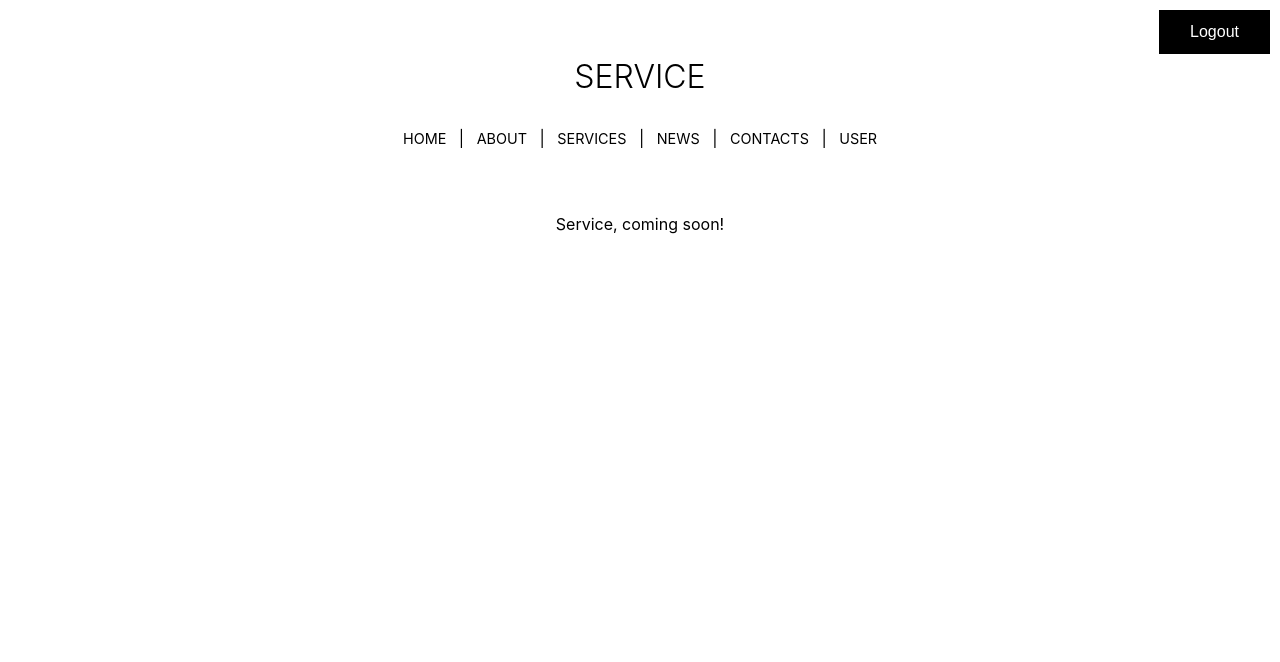
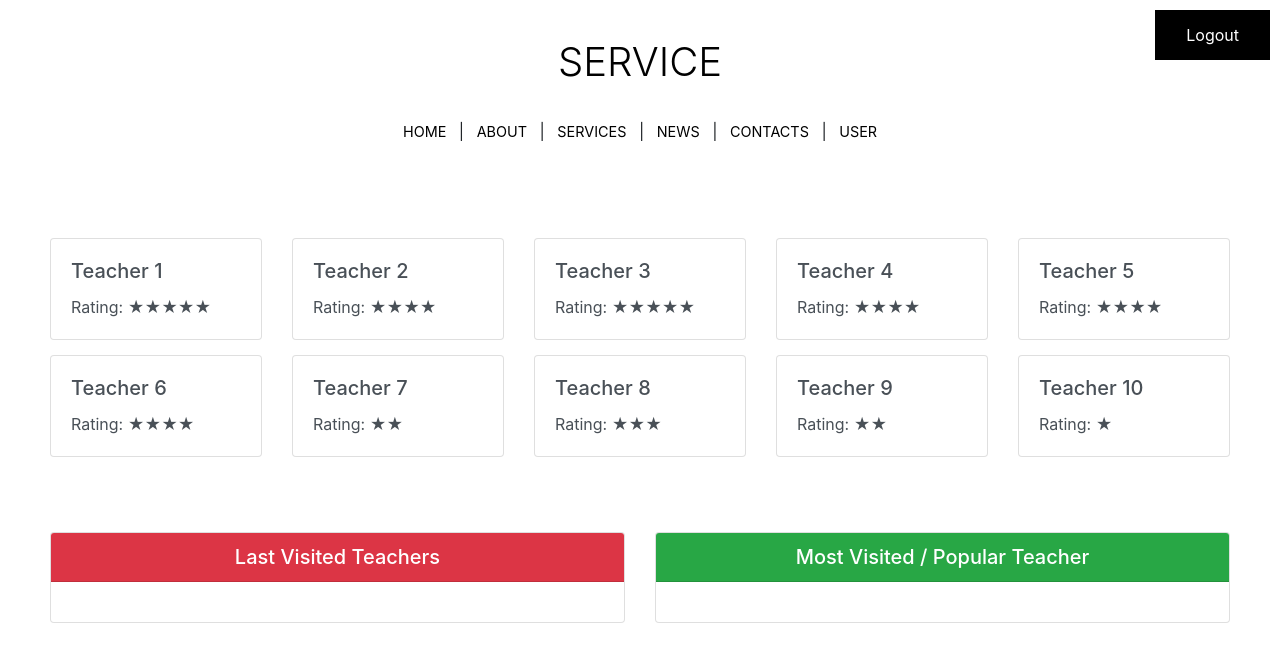
Before and after one commit to yohochen/CMPE272, a PHP site: page /service.php in a window 1280 px wide. Shown: the top 662 px of the page. Run offline with PHP 8.4, Linux system fonts and the light colour scheme; the visitor is signed in with stand-in values (Sample User, id 1); some libraries are stand-ins or nearby versions.

Commit message:
Add service page

```diff
--- a/reusable/head.php
+++ b/reusable/head.php
@@ -1,4 +1,14 @@
-
+<script src="https://code.jquery.com/jquery-3.2.1.slim.min.js"
+            integrity="sha384-KJ3o2DKtIkvYIK3UENzmM7KCkRr/rE9/Qpg6aAZGJwFDMVNA/GpGFF93hXpG5KkN"
+            crossorigin="anonymous"></script>
+<script src="https://cdnjs.cloudflare.com/ajax/libs/popper.js/1.12.9/umd/popper.min.js"
+        integrity="sha384-ApNbgh9B+Y1QKtv3Rn7W3mgPxhU9K/ScQsAP7hUibX39j7fakFPskvXusvfa0b4Q"
+        crossorigin="anonymous"></script>
+<script src="https://maxcdn.bootstrapcdn.com/bootstrap/4.0.0/js/bootstrap.min.js"
+        integrity="sha384-JZR6Spejh4U02d8jOt6vLEHfe/JQGiRRSQQxSfFWpi1MquVdAyjUar5+76PVCmYl"
+        crossorigin="anonymous"></script>
+<link rel="stylesheet" href="https://maxcdn.bootstrapcdn.com/bootstrap/4.0.0/css/bootstrap.min.css"
+      integrity="sha384-Gn5384xqQ1aoWXA+058RXPxPg6fy4IWvTNh0E263XmFcJlSAwiGgFAW/dAiS6JXm" crossorigin="anonymous">
 
 <link rel="stylesheet" type='text/css' href="css/style.css">
 <link rel="stylesheet" type='text/css' href="css/login.css">
--- a/service.php
+++ b/service.php
@@ -2,7 +2,40 @@
 session_start();
 ?>
 <!DOCTYPE html>
+
+
+<style>
+    .card-container {
+        padding: 30px 50px;
+        /* background-color: red; */
+        text-align: left;
+    }
+    .card {
+        margin: 15px;
+    }
+
+    /* .card {
+        margin-bottom: 15px;
+    } */
+
+</style>
+
 <html>
+    <head>
+        <!-- <script src="https://code.jquery.com/jquery-3.2.1.slim.min.js"
+                    integrity="sha384-KJ3o2DKtIkvYIK3UENzmM7KCkRr/rE9/Qpg6aAZGJwFDMVNA/GpGFF93hXpG5KkN"
+                    crossorigin="anonymous"></script>
+        <script src="https://cdnjs.cloudflare.com/ajax/libs/popper.js/1.12.9/umd/popper.min.js"
+                integrity="sha384-ApNbgh9B+Y1QKtv3Rn7W3mgPxhU9K/ScQsAP7hUibX39j7fakFPskvXusvfa0b4Q"
+                crossorigin="anonymous"></script>
+        <script src="https://maxcdn.bootstrapcdn.com/bootstrap/4.0.0/js/bootstrap.min.js"
+                integrity="sha384-JZR6Spejh4U02d8jOt6vLEHfe/JQGiRRSQQxSfFWpi1MquVdAyjUar5+76PVCmYl"
+                crossorigin="anonymous"></script>
+        <link rel="stylesheet" href="https://maxcdn.bootstrapcdn.com/bootstrap/4.0.0/css/bootstrap.min.css"
+              integrity="sha384-Gn5384xqQ1aoWXA+058RXPxPg6fy4IWvTNh0E263XmFcJlSAwiGgFAW/dAiS6JXm" crossorigin="anonymous"> -->
+
+        <?php include_once 'reusable/head.php'; ?>
+    </head>
     <?php include_once 'reusable/head.php'; ?>
 
     <body>
@@ -20,9 +53,88 @@ session_start();
 
         <?php include_once 'reusable/nav.php'; ?>
 
-        <p>Service, coming soon!</p>
+        <div class="card-container">
+            <div class="card-deck">
+                <a href="teacher.php?t=1" class="card list-group-item-action">
+                    <div class="card-body">
+                      <h5 class="card-title">Teacher 1</h5>
+                      <p class="card-text">Rating: ★★★★★</p>
+                    </div>
+                </a>
+                <a href="teacher.php?t=2" class="card list-group-item-action">
+                    <div class="card-body">
+                      <h5 class="card-title">Teacher 2</h5>
+                      <p class="card-text">Rating: ★★★★</p>
+                    </div>
+                </a><a href="teacher.php?t=3" class="card list-group-item-action">
+                    <div class="card-body">
+                      <h5 class="card-title">Teacher 3</h5>
+                      <p class="card-text">Rating: ★★★★★</p>
+                    </div>
+                </a><a href="teacher.php?t=4" class="card list-group-item-action">
+                    <div class="card-body">
+                      <h5 class="card-title">Teacher 4</h5>
+                      <p class="card-text">Rating: ★★★★</p>
+                    </div>
+                </a><a href="teacher.php?t=5" class="card list-group-item-action">
+                    <div class="card-body">
+                      <h5 class="card-title">Teacher 5</h5>
+                      <p class="card-text">Rating: ★★★★</p>
+                    </div>
+                </a>
+            </div>
+            <div class="card-deck">
+                <a href="teacher.php?t=6" class="card list-group-item-action">
+                    <div class="card-body">
+                      <h5 class="card-title">Teacher 6</h5>
+                      <p class="card-text">Rating: ★★★★</p>
+                    </div>
+                </a>
+                <a href="teacher.php?t=7" class="card list-group-item-action">
+                    <div class="card-body">
+                      <h5 class="card-title">Teacher 7</h5>
+                      <p class="card-text">Rating: ★★</p>
+                    </div>
+                </a><a href="teacher.php?t=8" class="card list-group-item-action">
+                    <div class="card-body">
+                      <h5 class="card-title">Teacher 8</h5>
+                      <p class="card-text">Rating: ★★★</p>
+                    </div>
+                </a><a href="teacher.php?t=9" class="card list-group-item-action">
+                    <div class="card-body">
+                      <h5 class="card-title">Teacher 9</h5>
+                      <p class="card-text">Rating: ★★</p>
+                    </div>
+                </a><a href="teacher.php?t=10" class="card list-group-item-action">
+                    <div class="card-body">
+                      <h5 class="card-title">Teacher 10</h5>
+                      <p class="card-text">Rating: ★</p>
+                    </div>
+                </a>
+            </div>
+        </div>
 
+        <div class="card-container">
+           <div class="card-deck">
+               <div class="card primary">
+                   <h5 class="card-header bg-danger text-white" style="text-align:center">Last Visited Teachers</h5>
+                   <div class="card-body">
+                       <ul class="list-group">
 
+                       </ul>
+                   </div>
+               </div>
+
+               <div class="card">
+                   <h5 class="card-header bg-success text-white" style="text-align:center">Most Visited / Popular Teacher</h5>
+                   <div class="card-body">
+                       <ul class="list-group">
+
+                       </ul>
+                   </div>
+               </div>
+           </div>
+       </div>
 
     </body>
 </html>
--- a/user.php
+++ b/user.php
@@ -145,7 +145,7 @@ _END;
 <html>
 
     <head>
-        <script src="https://code.jquery.com/jquery-3.2.1.slim.min.js"
+        <!-- <script src="https://code.jquery.com/jquery-3.2.1.slim.min.js"
                     integrity="sha384-KJ3o2DKtIkvYIK3UENzmM7KCkRr/rE9/Qpg6aAZGJwFDMVNA/GpGFF93hXpG5KkN"
                     crossorigin="anonymous"></script>
         <script src="https://cdnjs.cloudflare.com/ajax/libs/popper.js/1.12.9/umd/popper.min.js"
@@ -155,7 +155,7 @@ _END;
                 integrity="sha384-JZR6Spejh4U02d8jOt6vLEHfe/JQGiRRSQQxSfFWpi1MquVdAyjUar5+76PVCmYl"
                 crossorigin="anonymous"></script>
         <link rel="stylesheet" href="https://maxcdn.bootstrapcdn.com/bootstrap/4.0.0/css/bootstrap.min.css"
-              integrity="sha384-Gn5384xqQ1aoWXA+058RXPxPg6fy4IWvTNh0E263XmFcJlSAwiGgFAW/dAiS6JXm" crossorigin="anonymous">
+              integrity="sha384-Gn5384xqQ1aoWXA+058RXPxPg6fy4IWvTNh0E263XmFcJlSAwiGgFAW/dAiS6JXm" crossorigin="anonymous"> -->
 
         <?php include_once 'reusable/head.php'; ?>
     </head>
```
Also changed, not shown: teacher.php (added, +44 -0 lines), readme.txt, reusable/beethovon.png (added), 1 other file.
